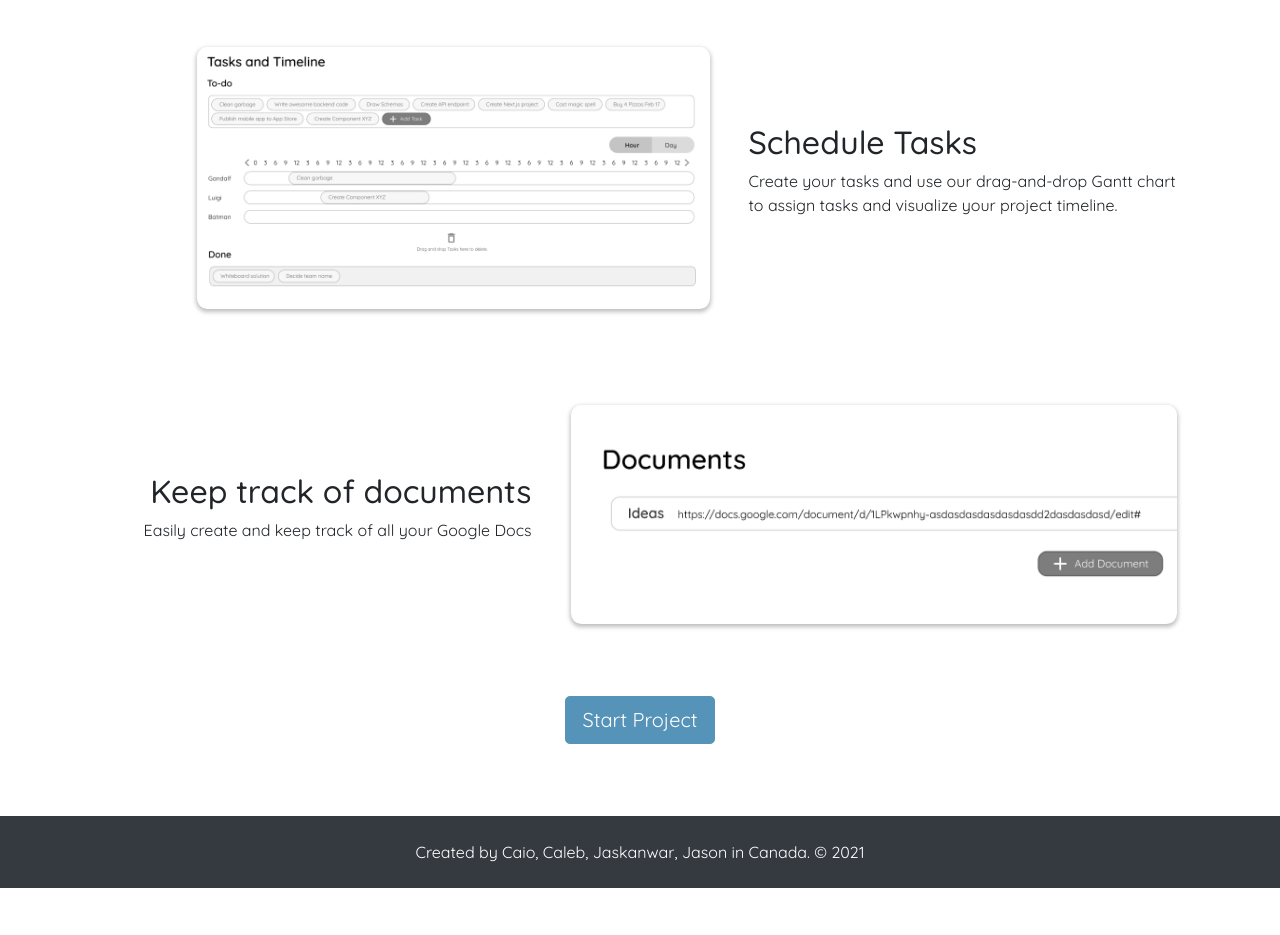
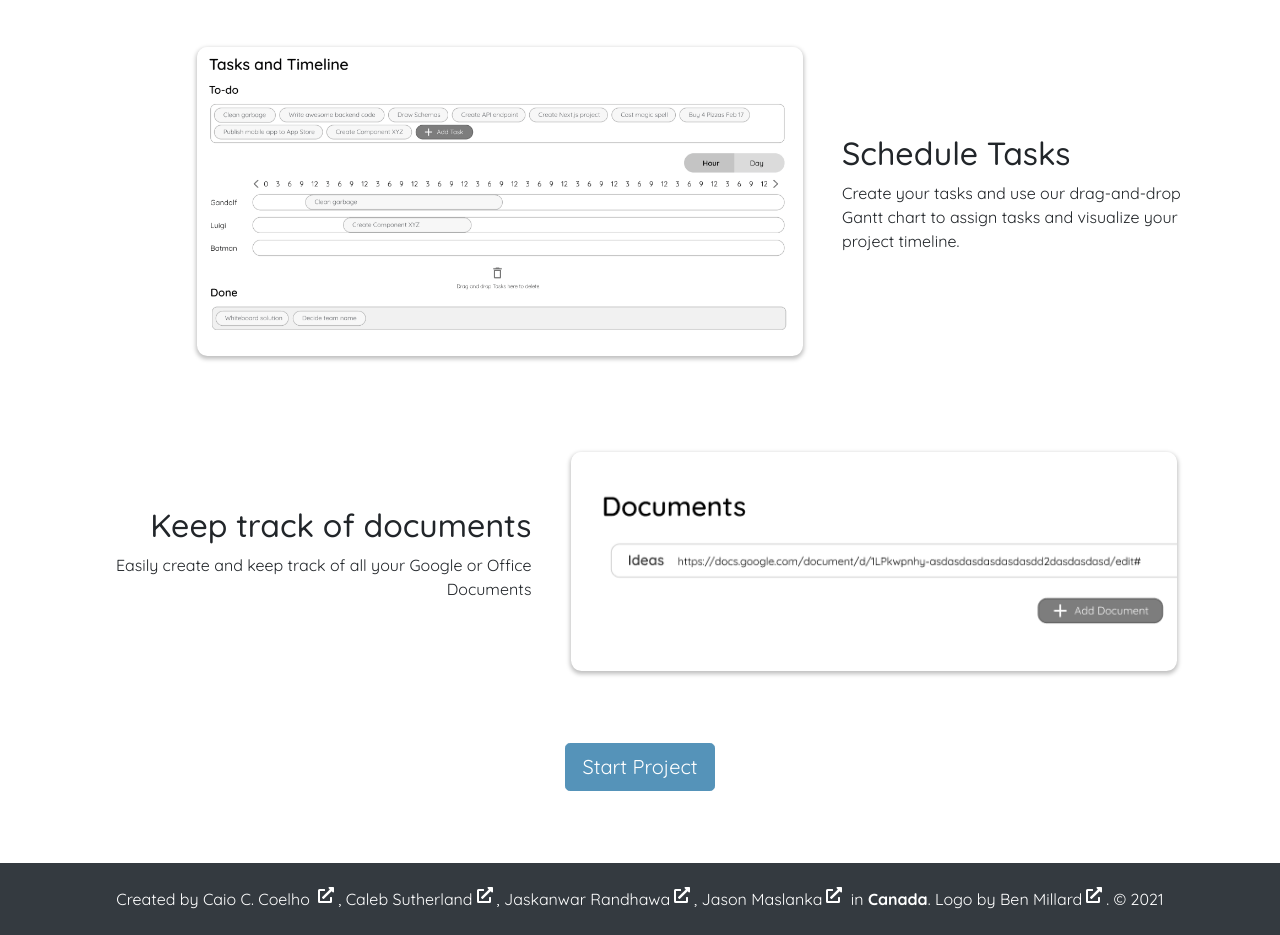
Before and after one commit to CaioCamatta/Lite-PM-frontend, a Next.js app in the folder lite-pm/: page / in a window 1280 px wide. Shown: the part 1080-2015 px from the top of the page. Before the commit the page ends 1968 px from the top, so only its background shows below. Built offline with nearby package versions, Linux system fonts and the light colour scheme.

Commit message:
Add title, description, linkedin links, change /projects/ to /projects/

```diff
--- a/lite-pm/pages/components/AppPage.js
+++ b/lite-pm/pages/components/AppPage.js
@@ -62,7 +62,7 @@ class AppPage extends Component {
 
   componentDidMount() {
     let project = window.location.href.toString();
-    let testcase = project.split("/projects/");
+    let testcase = project.split("/project/");
     this.setState(
       {
         projectId: testcase[1],
@@ -439,7 +439,7 @@ class AppPage extends Component {
       getProjectDetails: this.getProjectDetails,
     };
     return (
-      <Layout>
+      <Layout title={this.state?.project?.projectName}>
         <div style={{ minHeight: "90vh", marginBottom: 70 }}>
           <Container className="mt-5 mb-5">
             <ProjectDetails
--- a/lite-pm/pages/components/Layout.js
+++ b/lite-pm/pages/components/Layout.js
@@ -8,12 +8,18 @@ import {
 } from "reactstrap";
 import Head from "next/head";
 import Link from "next/link";
+import { FontAwesomeIcon } from "@fortawesome/react-fontawesome";
+import { faExternalLinkAlt } from "@fortawesome/free-solid-svg-icons";
 
-export default function Layout({ children }) {
+export default function Layout({ children, title }) {
   return (
     <div>
       <Head>
-        <title>Create Next App</title>
+        <title>LitePM{title ? " | " + title : null}</title>
+        <meta
+          name="description"
+          content="The eastiest way to manage your small project. LitePM allows you to create and schedule tasks on a Gantt chart, manage team members, and share documents."
+        />
         <link rel="icon" href="/favicon.ico" />
       </Head>
       <Navbar color="light" light expand="md">
@@ -23,7 +29,11 @@ export default function Layout({ children }) {
             href="https://fonts.googleapis.com/css2?family=Quicksand:wght@300;400;500;700&display=swap"
             rel="stylesheet"
           />
-          <NavbarBrand>LitePM</NavbarBrand>
+          <Link href="/">
+            <a>
+              <NavbarBrand>LitePM</NavbarBrand>
+            </a>
+          </Link>
           <Nav className="ml-5 ">
             <NavItem>
               <Link href="/">
@@ -41,7 +51,52 @@ export default function Layout({ children }) {
       <div>{children}</div>
       <div className="bg-dark text-white text-center mt-3">
         <p className="px-3 py-4 m-0">
-          Created by Caio, Caleb, Jaskanwar, Jason in Canada. © 2021
+          Created by{" "}
+          <a href="https://www.linkedin.com/in/caio-coelho/">
+            Caio C. Coelho{" "}
+            <FontAwesomeIcon
+              icon={faExternalLinkAlt}
+              width={12}
+              className="mx-1 mb-1"
+            />
+          </a>
+          ,{" "}
+          <a href="https://www.linkedin.com/in/caleb-sutherland/">
+            Caleb Sutherland
+            <FontAwesomeIcon
+              icon={faExternalLinkAlt}
+              width={12}
+              className="mx-1 mb-1"
+            />
+          </a>
+          ,{" "}
+          <a href="https://www.linkedin.com/in/jaskanwar-randhawa/">
+            Jaskanwar Randhawa
+            <FontAwesomeIcon
+              icon={faExternalLinkAlt}
+              width={12}
+              className="mx-1 mb-1"
+            />
+          </a>
+          ,{" "}
+          <a href="https://www.linkedin.com/in/jason-maslanka/">
+            Jason Maslanka
+            <FontAwesomeIcon
+              icon={faExternalLinkAlt}
+              width={12}
+              className="mx-1 mb-1"
+            />
+          </a>{" "}
+          in <b>Canada</b>. Logo by{" "}
+          <a href="https://www.linkedin.com/in/ben-millard00/">
+            Ben Millard
+            <FontAwesomeIcon
+              icon={faExternalLinkAlt}
+              width={12}
+              className="mx-1 mb-1"
+            />
+          </a>
+          . © 2021
         </p>
       </div>
     </div>
--- a/lite-pm/pages/index.js
+++ b/lite-pm/pages/index.js
@@ -46,7 +46,7 @@ export default class HomePage extends Component {
       })
       .then(
         (res) => {
-          Router.push(`/projects/${res.data}`);
+          Router.push(`/project/${res.data}`);
         },
         (err) => {
           console.log(err);
@@ -143,10 +143,6 @@ export default class HomePage extends Component {
   render() {
     return (
       <div>
-        <Head>
-          <title>Create Next App</title>
-          <link rel="icon" href="/favicon.ico" />
-        </Head>
         <Layout>
           <Container className="mb-5 px-4">
             <Row
@@ -163,9 +159,8 @@ export default class HomePage extends Component {
                 <h1>The eastiest way to manage your small project</h1>
                 <p className="mt-3 mb-4 text-110">
                   LitePM allows you to create and schedule tasks in an
-                  easy-to-use Gantt chart, manage team members, and easily
-                  create and share Google Docs with your team. All in a{" "}
-                  <b>single page</b>!
+                  easy-to-use Gantt chart, manage team members, and easily and
+                  share Documents with your team. All in a <b>single page</b>!
                 </p>
                 <Button
                   size="lg"
@@ -224,14 +219,14 @@ export default class HomePage extends Component {
               </Col>
             </Row>
             <Row className={"my-4 d-flex flex-row-reverse " + styles.smMY3}>
-              <Col sm={5} className={styles.smTextCenter + " my-auto"}>
+              <Col sm={4} className={styles.smTextCenter + " my-auto"}>
                 <h2>Schedule Tasks</h2>
                 <p>
                   Create your tasks and use our drag-and-drop Gantt chart to
                   assign tasks and visualize your project timeline.
                 </p>
               </Col>
-              <Col sm={{ size: 6, offset: 1 }} className="p-4">
+              <Col sm={{ size: 7, offset: 1 }} className="p-4">
                 <div className={styles.imageWithShadow + " rounded-xl"}>
                   <Image
                     src="/index2.png"
@@ -249,7 +244,10 @@ export default class HomePage extends Component {
                 className={styles.smTextCenter + " text-right my-auto"}
               >
                 <h2>Keep track of documents</h2>
-                <p>Easily create and keep track of all your Google Docs</p>
+                <p>
+                  Easily create and keep track of all your Google or Office
+                  Documents
+                </p>
               </Col>
               <Col sm={7} className="p-4">
                 <div className={styles.imageWithShadow + " rounded-xl"}>
```
Also changed, not shown: lite-pm/pages/project/[project].js (renamed from lite-pm/pages/projects/[project].js), lite-pm/public/robots.txt (added).
